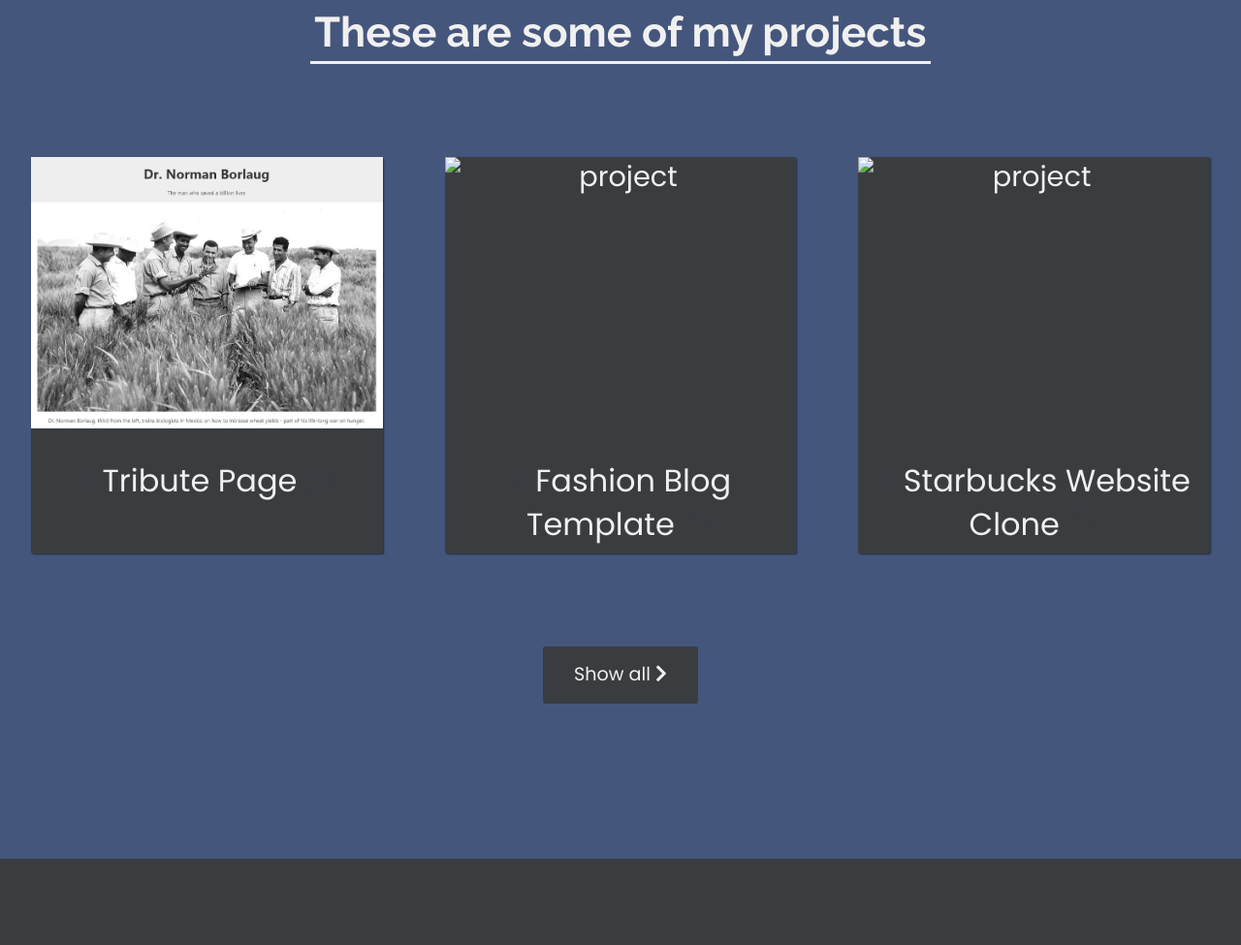
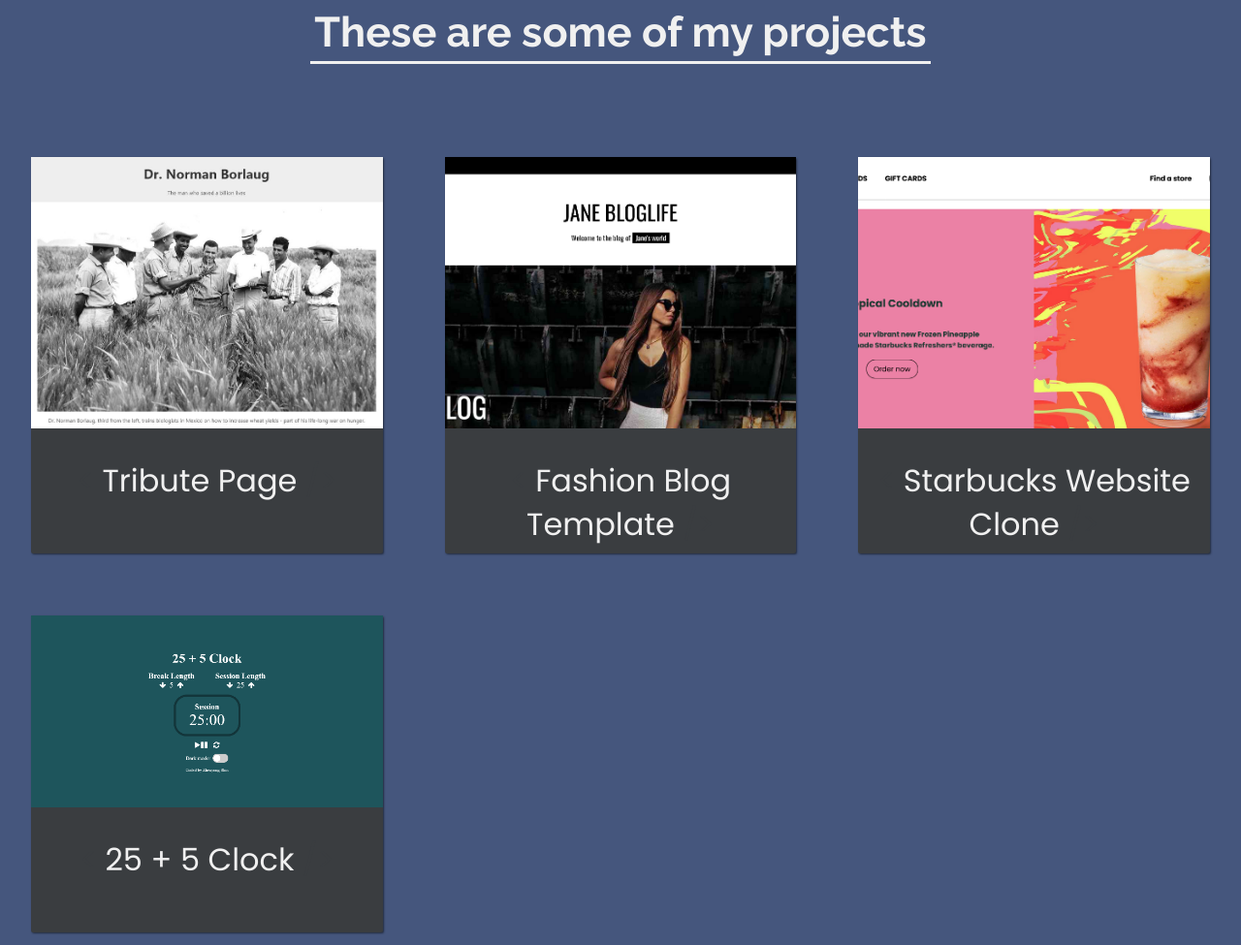
Before and after one commit to zhenyong66/FCC-Personal-Portfolio, a plain HTML site: page index.html in a window 1280 px wide. Shown: the part 957-1932 px from the top of the page at 97% size. Drawn offline with Linux system fonts and the light colour scheme.

Commit message:
Add files via upload

```diff
--- a/index.html
+++ b/index.html
@@ -42,7 +42,7 @@
         </p>
       </a>
       <a class="project project-tile" href="https://zhenyong66.github.io/fashion-blog-template-clone/" target="_blank">
-        <img class="project-image" src="" alt="project">
+        <img class="project-image" src="images/fashion-blog-template.png" alt="project">
         <p class="project-title">
           <span class="code">< </span>
           Fashion Blog Template
@@ -50,11 +50,20 @@
         </p>
       </a>
       <a class="project project-tile" href="https://zhenyong66.github.io/starbucks-website-clone/" target="_blank">
-        <img class="project-image" src="" alt="project">
+        <img class="project-image" src="images/starbucks-website-clone.png" alt="project">
         <p class="project-title">
           <span class="code">
             < </span>
               Starbucks Website Clone
+              <span class="code">/></span>
+        </p>
+      </a>
+      <a class="project project-tile" href="https://zhenyong66.github.io/FCC-25-5-Clock/" target="_blank">
+        <img class="project-image" src="images/25+5 clock.png" alt="project">
+        <p class="project-title">
+          <span class="code">
+            < </span>
+              25 + 5 Clock
               <span class="code">/></span>
         </p>
       </a>
```
Also changed, not shown: images/25+5 clock.png (added), images/fashion-blog-template.png (added), images/starbucks-website-clone.png (added).
